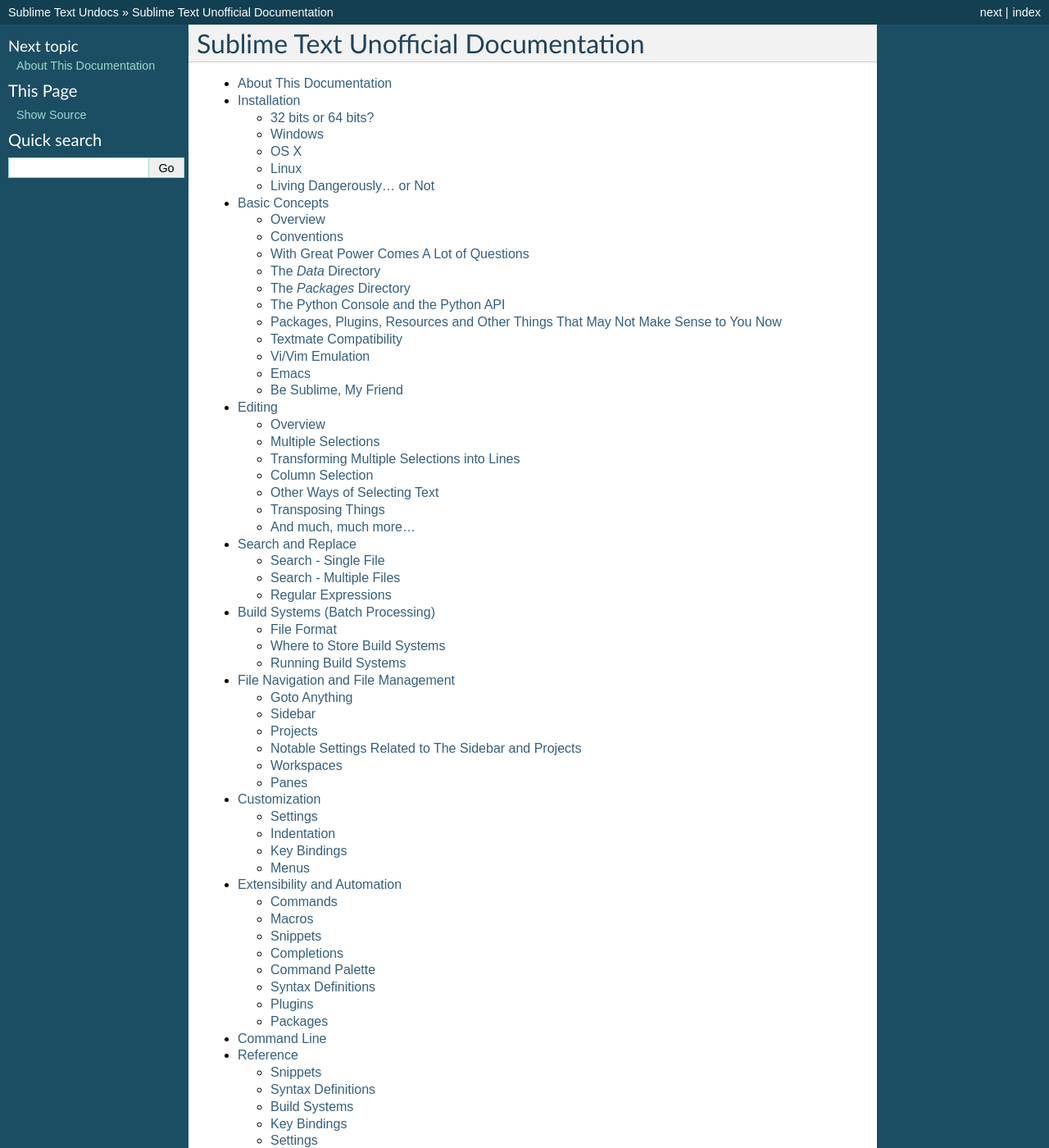
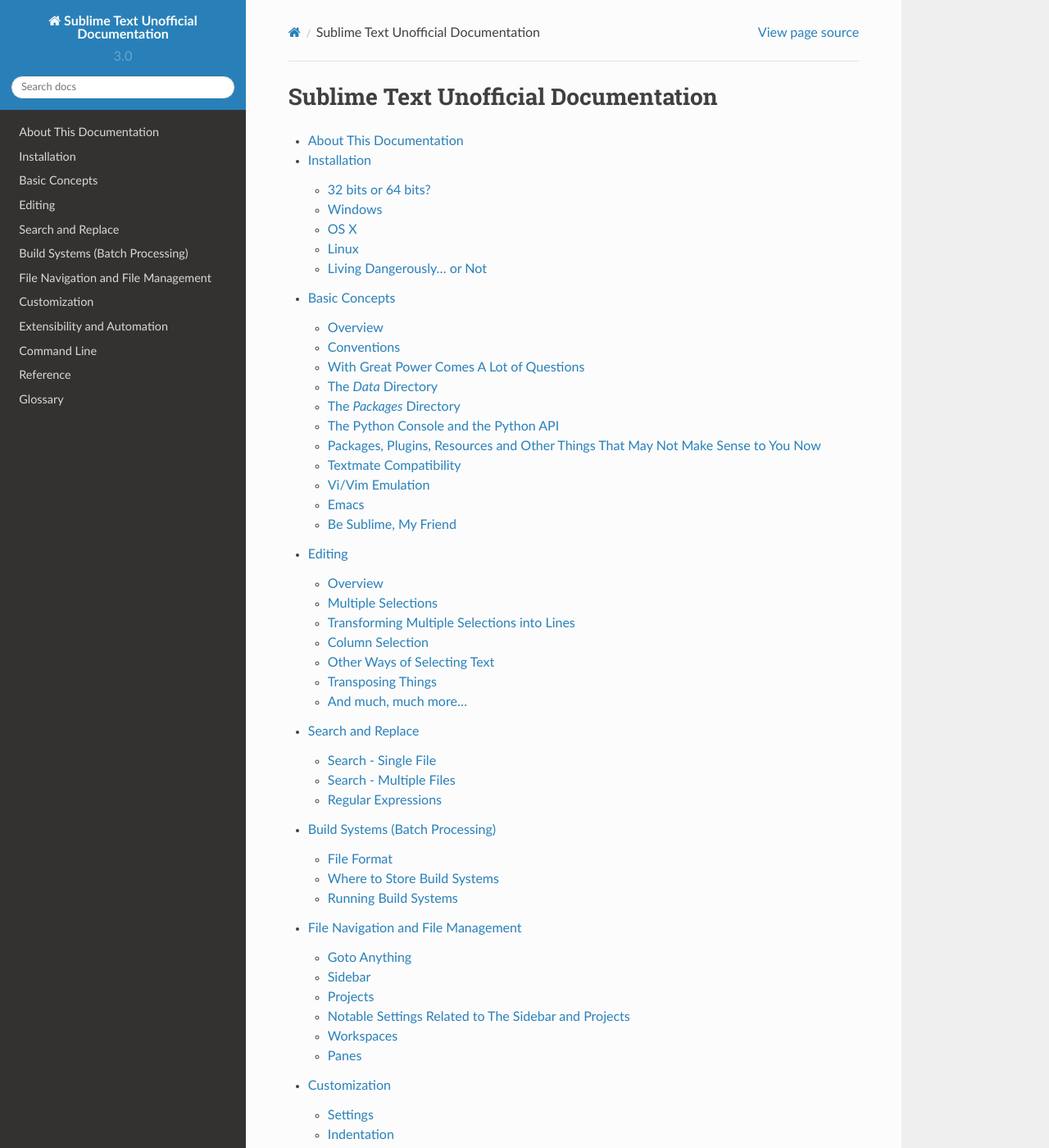
Before and after one commit to guillermooo/sublime-undocs, a Sphinx documentation site: the page built from source/index.rst, in a window 1280 px wide and 1400 px high. Shown: the whole window at 82% size. Built offline with Sphinx 7.4.7 and the Read the Docs theme 2.0.0, drawn with Linux system fonts in a browser that asks for light colours; some of the changed lines change nothing that is shown; some of the changed text lies outside the part shown.

Commit message:
Check if RTD theme is installed and then use it
If it's not, the default will be used as previously.

```diff
--- a/source/conf.py
+++ b/source/conf.py
@@ -92,6 +92,19 @@
 # The theme to use for HTML and HTML Help pages.  See the documentation for
 # a list of builtin themes.
 html_theme = 'default'
+
+# Only import and set the theme if we're building docs locally
+if not os.environ.get('READTHEDOCS', None) == 'True':
+    # Only set the theme if it's available
+    try:
+        import sphinx_rtd_theme
+    except:
+        print("could not find sphinx_rtd_theme, using default")
+    else:
+        html_theme = 'sphinx_rtd_theme'
+        html_theme_path = [sphinx_rtd_theme.get_html_theme_path()]
+
+# otherwise, readthedocs.org uses their theme by default, so no need to specify it
 
 # Theme options are theme-specific and customize the look and feel of a theme
 # further.  For a list of options available for each theme, see the
```
